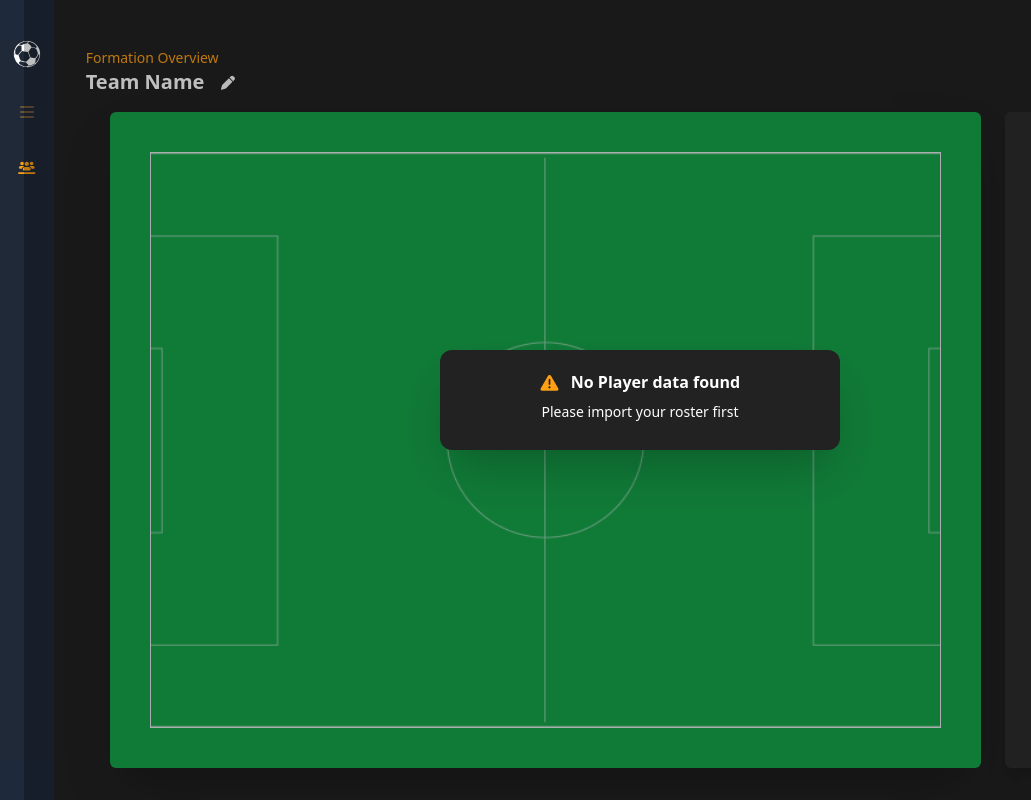
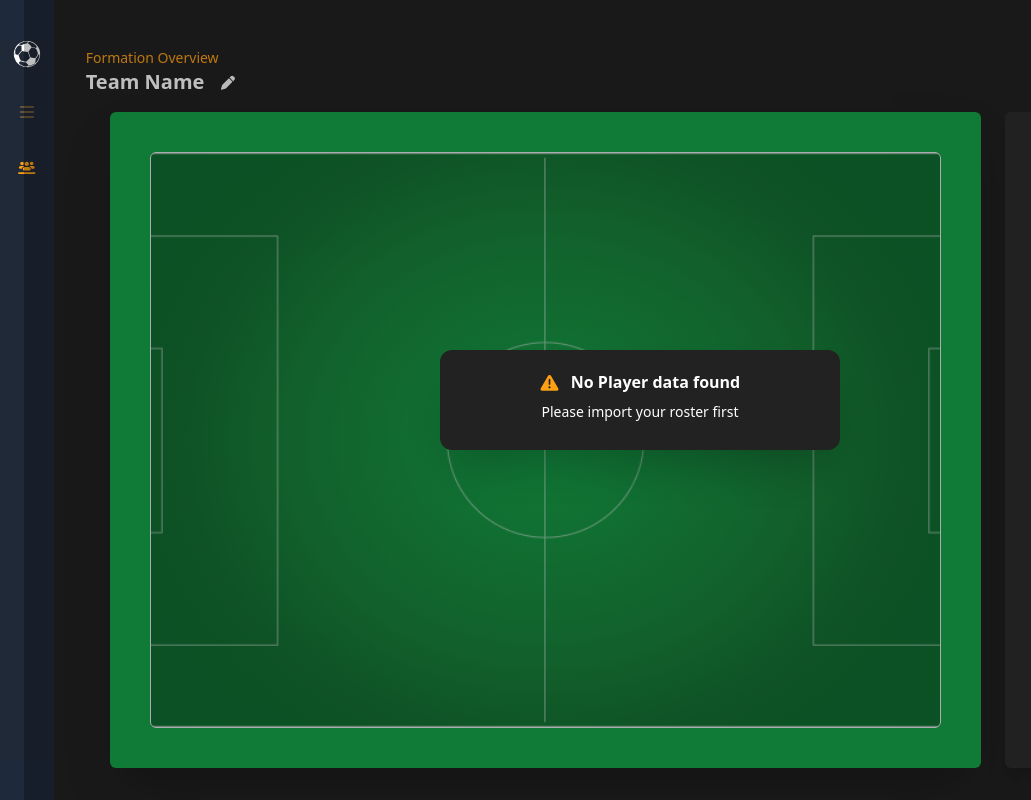
Before and after one commit to activationeuron/roster, a React (Create React App) app: page / in a window 1280 px wide. Both pictures are taken after a click on the element 26 px from the left and 168 px from the top of the page. Shown: the whole page, without its empty margins (0-1031 px from the left). Built offline with nearby package versions, Linux system fonts and the light colour scheme.

Commit message:
added bg shedow on foot ball field

```diff
--- a/src/components/formation/PlayGround.js
+++ b/src/components/formation/PlayGround.js
@@ -11,9 +11,9 @@ function PlayGround() {
   };
 
   return (
-    <div className=' w-full relative h-full bg-green-600  rounded-md shadow-2xl p-10'>
-      <>
-        <div className='fieldLines relative border-[1px] bg-blend-lighten	'>
+    <div className=' w-full relative h-full bg-green-600  rounded-md shadow-2xl p-10 '>
+      <div className='h-full radial-bg w-full rounded-md'>
+        <div className=' relative border-[1px] bg-blend-lighten 	fieldLines rounded-md'>
           <div className=' absolute top-1/2   '>
             {formation?.goalKeeper?.map((player) => (
               <div
@@ -103,7 +103,7 @@ function PlayGround() {
             ))}
           </div>
         </div>
-      </>
+      </div>
     </div>
   );
 }
--- a/src/components/roster/TableHeader.js
+++ b/src/components/roster/TableHeader.js
@@ -98,7 +98,7 @@ function TableHeader() {
             <button
               className={
                 'text-white py-2 rounded-lg px-3 border-color border-2 ' +
-                [!players.length ? 'primary-yellow-bg' : '']
+                [!players.length ? 'primary-yellow-bg hover:bg-[#BA4A0C]' : '']
               }
               onClick={() =>
                 uiDispatcher({
--- a/src/index.css
+++ b/src/index.css
@@ -54,6 +54,7 @@
   background-position: center;
   height: 100%;
   z-index: 10;
+  position: relative;
   background-repeat: no-repeat;
 }
 
@@ -62,3 +63,13 @@ input::-webkit-inner-spin-button {
   -webkit-appearance: none;
   margin: 0;
 }
+
+.radial-bg {
+  background: radial-gradient(
+    62.62% 73.52% at 50% 50%,
+    rgba(58, 169, 76, 0) 0%,
+    rgba(27, 77, 35, 0.42) 54.17%,
+    rgba(15, 45, 20, 0.45) 73.44%,
+    rgba(0, 0, 0, 0.33) 100%
+  );
+}
```
